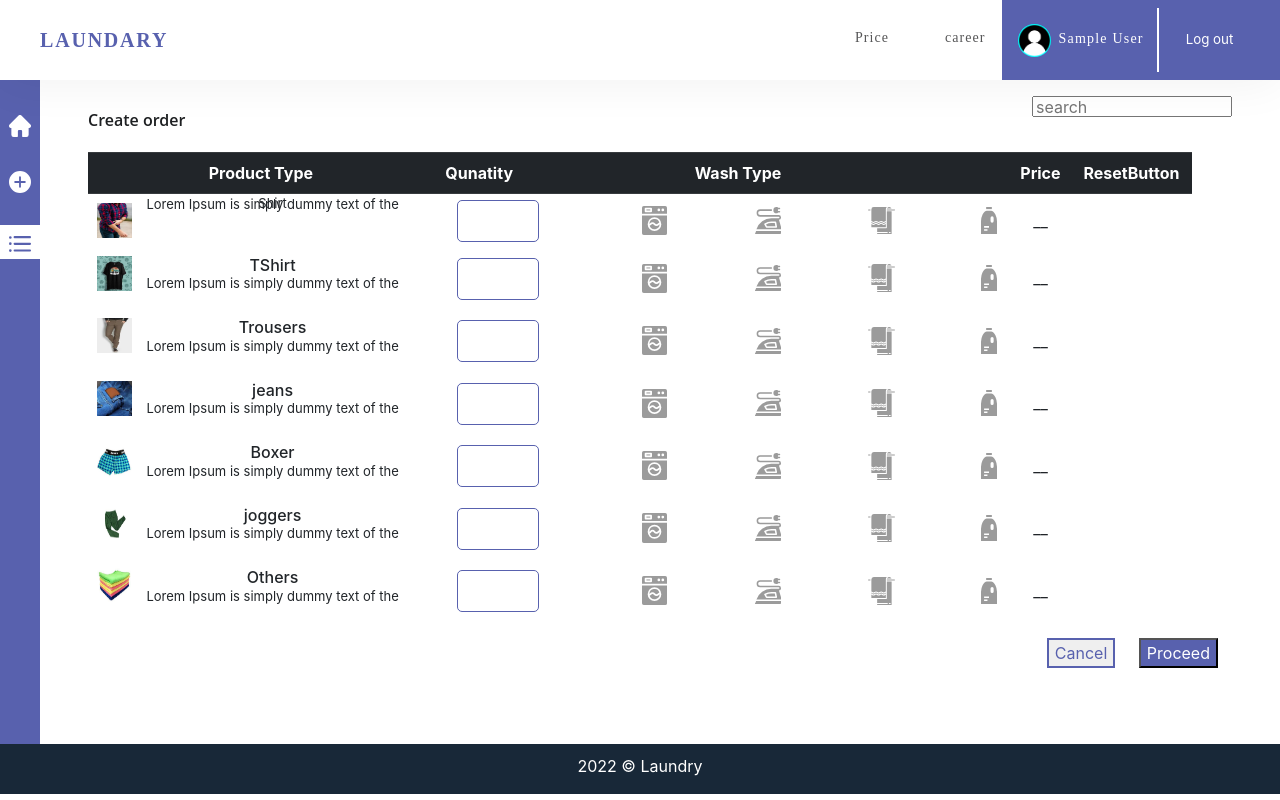
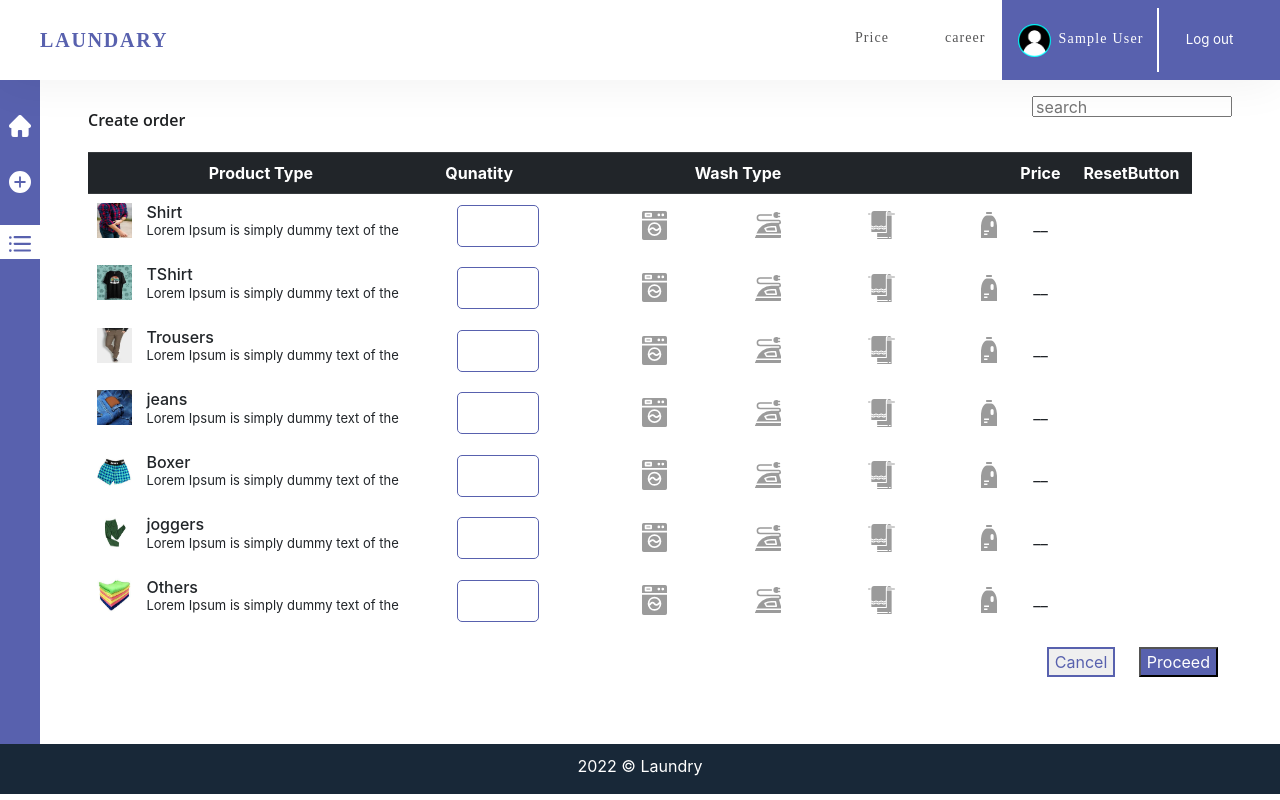
Before and after one commit to BharathSAi5397/laundarycart, a React (Create React App) app in the folder client/: page /order/create in a window 1280 px wide. Built offline with nearby package versions, Linux system fonts and the light colour scheme; sample sign-in values are in the browser's storage.

Commit message:
minor update2

```diff
--- a/client/src/component/createOrder.css
+++ b/client/src/component/createOrder.css
@@ -353,6 +353,7 @@ div.btnScetion{
 }
 
 .CnameOf{
+    text-align: left;
     display: flex;
     flex-direction: column;
     /* float: left; */
--- a/client/src/component/createOrder.js
+++ b/client/src/component/createOrder.js
@@ -210,8 +210,8 @@ const CreateOrder = () => {
                     </div>
 
                     <div className='CnameOf'>
-                      <div className='cnamecont'>Shirt</div>
-                      <div className=''>Lorem Ipsum is simply dummy text of the</div>
+                      <h6 className=''>Shirt</h6>
+                      <p className=''>Lorem Ipsum is simply dummy text of the</p>
                     </div>
 
                   </div>
```
